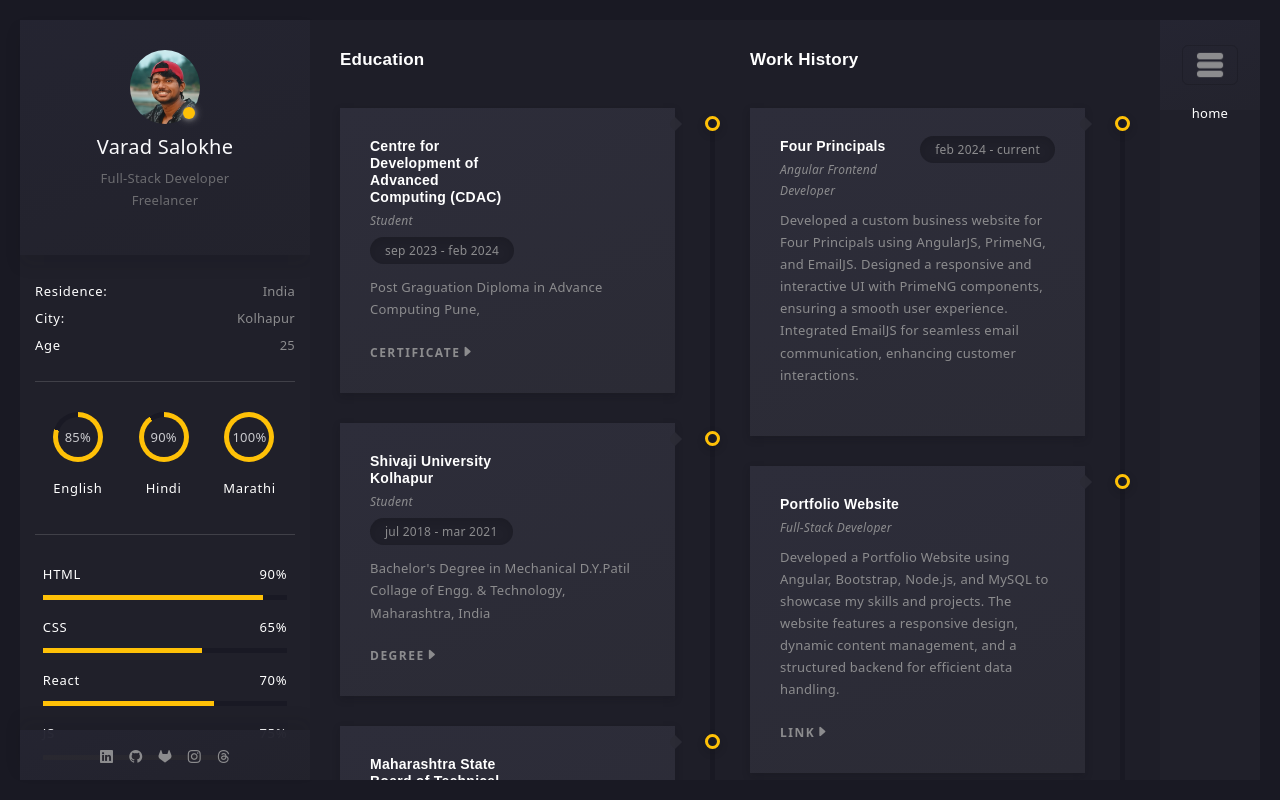
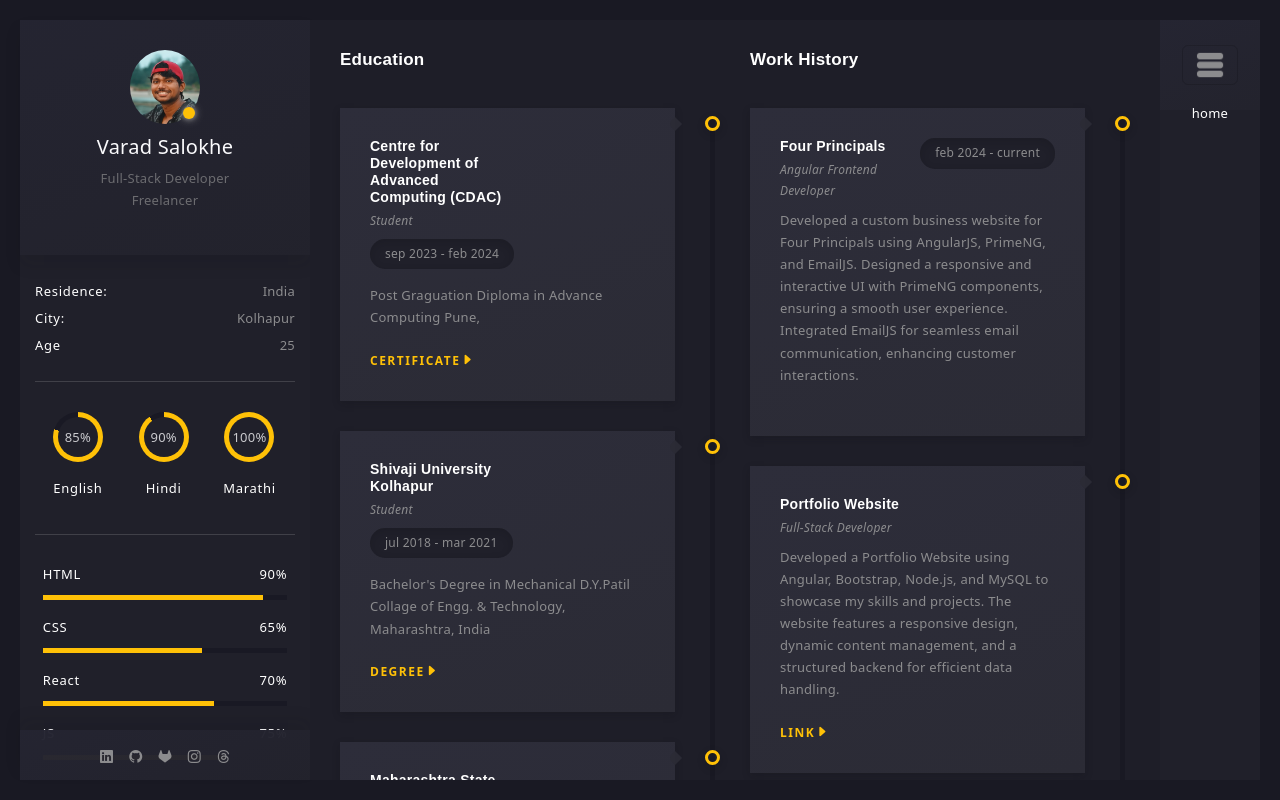
Before and after one commit to varadsalokhe99/portfolio-website, an Angular app: page /about in a window 1280 px wide. Built offline with nearby package versions, Linux system fonts and the light colour scheme.

Commit message:
modifying and updating content

```diff
--- a/src/app/components/about/about.component.css
+++ b/src/app/components/about/about.component.css
@@ -112,7 +112,7 @@
 }
 
 .header-left {
-  width: 55%;
+  width: 50%;
 }
 
 .header-left h5 {
@@ -145,6 +145,7 @@
   border-radius: 15px;
   box-shadow: inset 0 3px 8px 0 rgba(15, 15, 20, 0.2);
   font-size: 12px;
+  display: inline-block;
 }
 
 .content-desc {
@@ -158,7 +159,7 @@
 }
 
 .certificate a {
-  color: #ffc107;
+  color: #ffc107 !important;
   text-decoration: none;
 }
 
--- a/src/app/components/footer/footer.component.html
+++ b/src/app/components/footer/footer.component.html
@@ -1,26 +1,3 @@
-<!-- <button
-  class="footer-toggler d-md-none"
-  type="button"
-  data-bs-toggle="offcanvas"
-  data-bs-target="#offcanvasFooter"
-  aria-controls="offcanvasFooter">
-  <i class="bi bi-three-dots"></i>
-</button>
-
-<div
-  class="offcanvas offcanvas-start"
-  tabindex="-1"
-  id="offcanvasFooter"
-  aria-labelledby="offcanvasFooterLabel"
-  data-bs-scroll="true">
-  <div class="offcanvas-body p-0">
-    Existing footer content goes here -->
-    <div class="info-bar">
-      <!-- ... existing content ...
-    </div>
-  </div>
-</div> -->
-
 <footer class="position-fixed">
   <div class="info-bar">
     <div class="info-bar-frame">
```
Also changed, not shown: src/app/components/footer/footer.component.css (+0 -56 lines), src/app/components/footer/footer.component.ts (+8 -4 lines).
